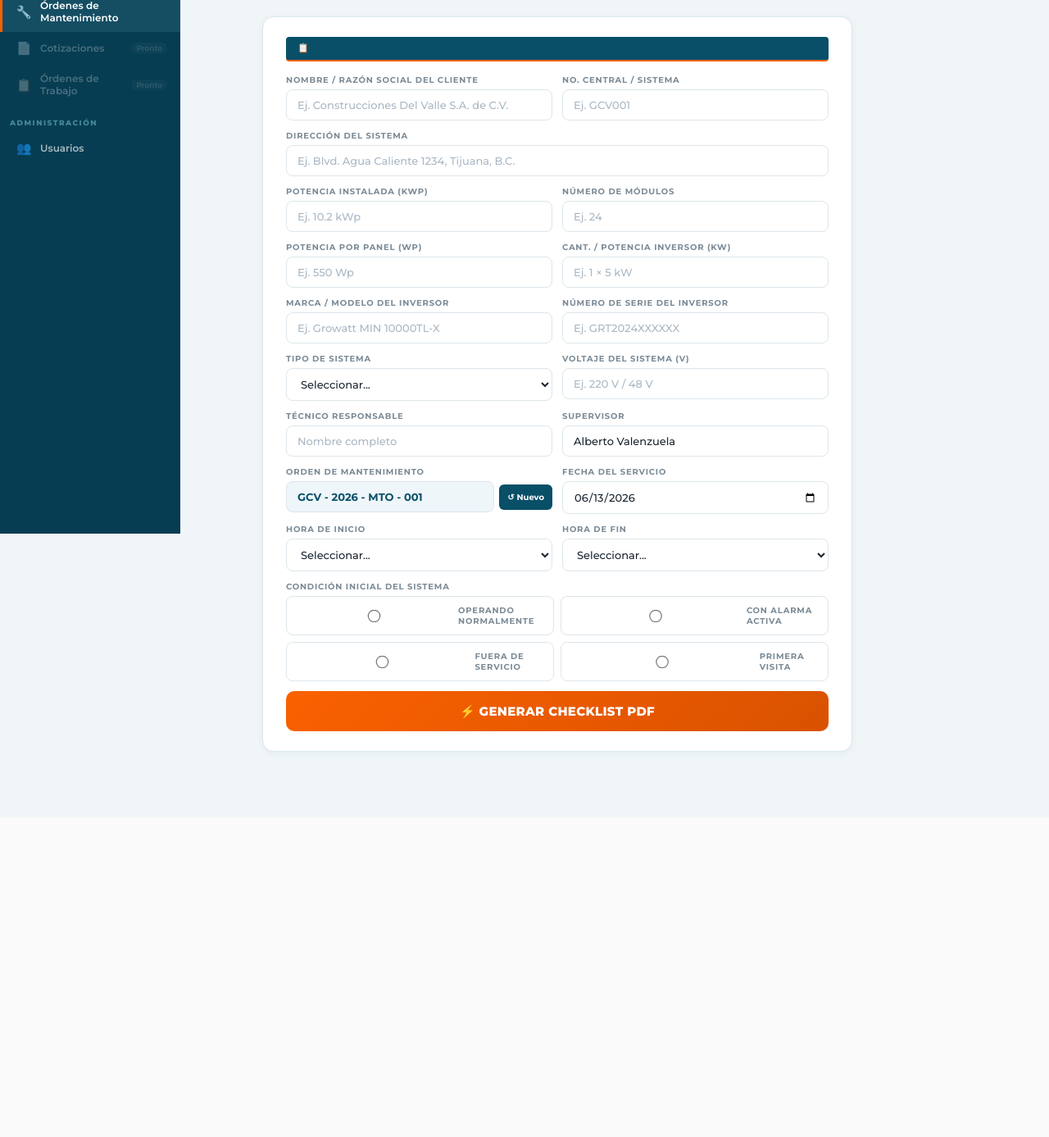
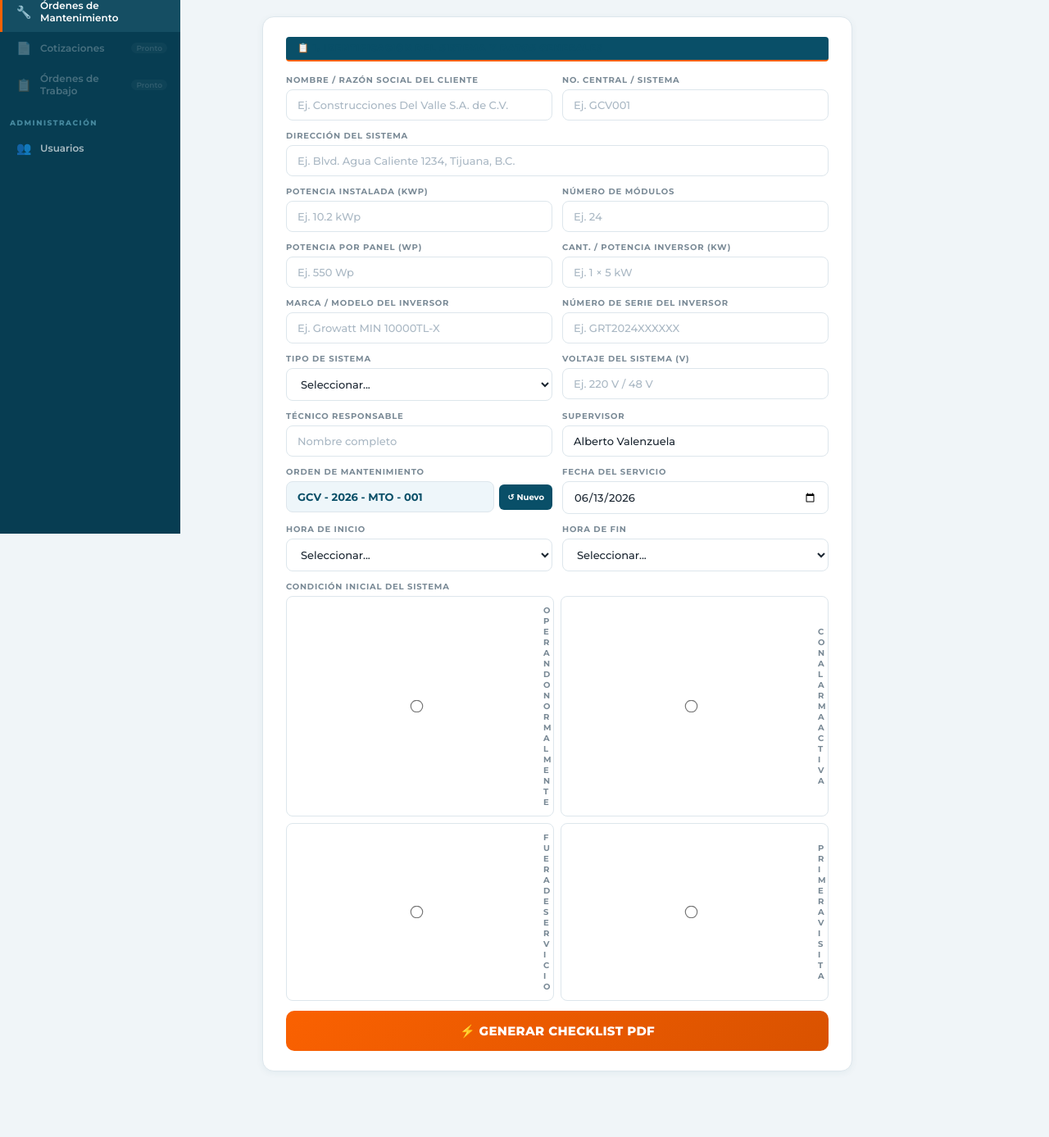
Before and after one commit to gecova/portal-gecova, a Flask app: page /mantenimiento in a window 1280 px wide. Shown: the part 149-1536 px from the top of the page at 82% size. Before the commit the page ends 1072 px from the top, so only its background shows below. Run offline with Flask 3, Linux system fonts and the light colour scheme; a user stored in the database is signed in; data comes from the database, SQL or seed files in the repository; data that the repository does not hold is empty; some libraries are stand-ins or nearby versions.

Commit message:
mantenimiento.html

```diff
--- a/templates/mantenimiento.html
+++ b/templates/mantenimiento.html
@@ -195,7 +195,8 @@
 .field input:focus, .field select:focus { outline:none; border-color:var(--teal); box-shadow:0 0 0 3px rgba(121,196,219,0.15); }
 .field input[readonly] { background:var(--light); font-weight:700; color:var(--dark); }
 .radio-grid { display:grid; grid-template-columns:1fr 1fr; gap:8px; }
-.radio-option { display:flex; align-items:center; gap:8px; padding:10px 12px; border:1.5px solid var(--border); border-radius:8px; cursor:pointer; transition:all 0.18s; font-size:12px; font-weight:600; color:var(--text); }
+.radio-option { display:flex; align-items:center; gap:8px; padding:10px 12px; border:1.5px solid var(--border); border-radius:8px; cursor:pointer; transition:all 0.18s; font-size:12px; font-weight:600; color:var(--text); overflow:hidden; width:100%; }
+.radio-option span { flex:1; min-width:0; word-break:break-word; }
 @media (max-width: 500px) { .radio-grid { grid-template-columns:1fr; } }
 .radio-option:hover { border-color:var(--teal); background:var(--light); }
 .radio-option input[type=radio] { accent-color:var(--orange); transform:scale(1.2); }
@@ -361,16 +362,16 @@
           <label>Condición inicial del sistema</label>
           <div class="radio-grid">
             <label class="radio-option" onclick="selectCondicion(this)">
-              <input type="radio" name="condicion" value="Operando normalmente"> Operando normalmente
+              <input type="radio" name="condicion" value="Operando normalmente"><span>Operando normalmente</span>
             </label>
             <label class="radio-option" onclick="selectCondicion(this)">
-              <input type="radio" name="condicion" value="Con alarma activa"> Con alarma activa
+              <input type="radio" name="condicion" value="Con alarma activa"><span>Con alarma activa</span>
             </label>
             <label class="radio-option" onclick="selectCondicion(this)">
-              <input type="radio" name="condicion" value="Fuera de servicio"> Fuera de servicio
+              <input type="radio" name="condicion" value="Fuera de servicio"><span>Fuera de servicio</span>
             </label>
             <label class="radio-option" onclick="selectCondicion(this)">
-              <input type="radio" name="condicion" value="Primera visita"> Primera visita
+              <input type="radio" name="condicion" value="Primera visita"><span>Primera visita</span>
             </label>
           </div>
         </div>
```
